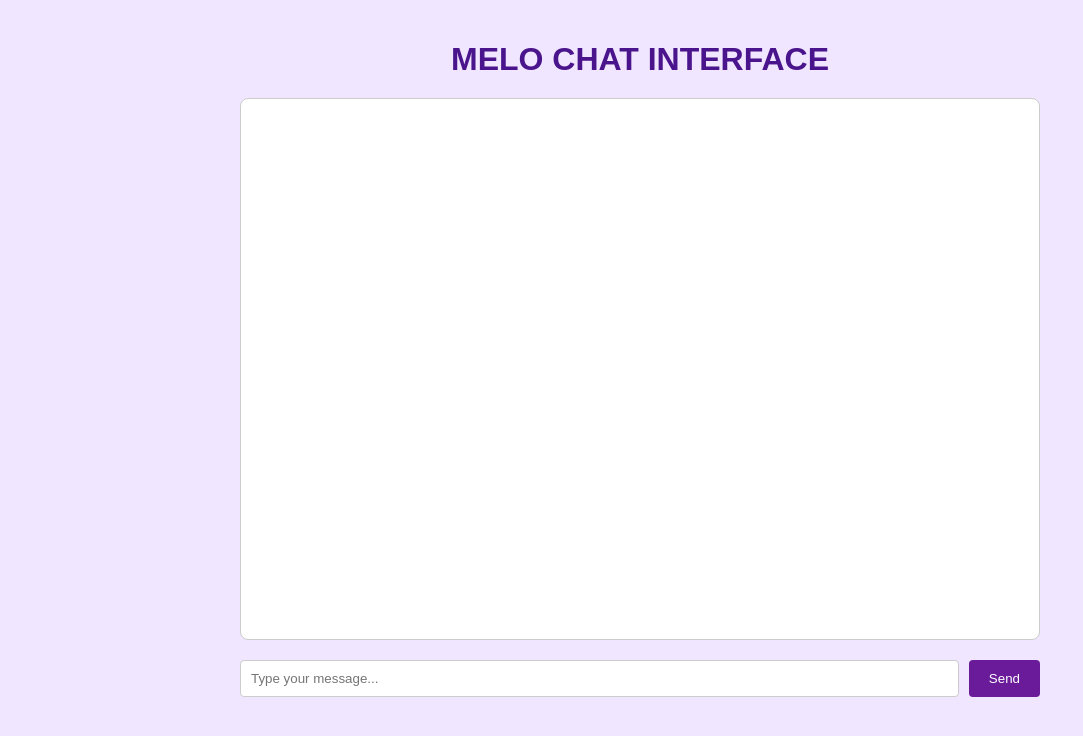
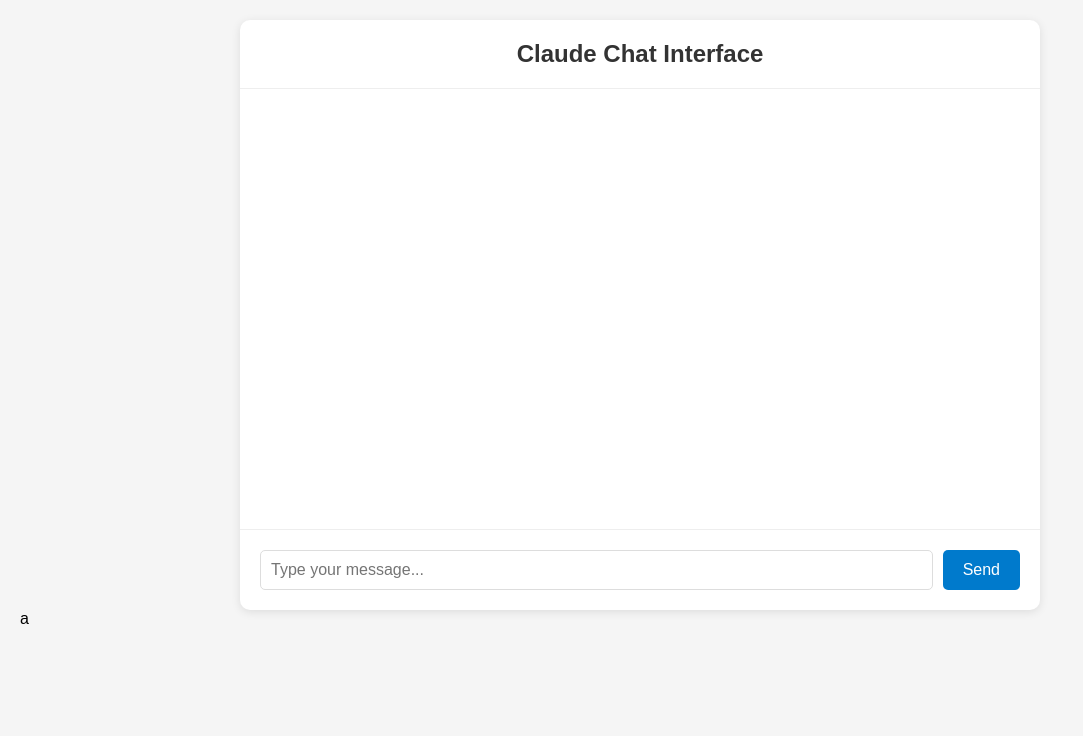
Before and after one commit to cotemelo/claude-chat, a Flask app: page / in a window 1280 px wide. Shown: the top 736 px of the page, without its empty margins (0-1083 px from the left). Run offline with Flask 3, Linux system fonts and the light colour scheme.

Commit message:
Update interface title and colors

```diff
--- a/static/css/style.css
+++ b/static/css/style.css
@@ -1,72 +1,79 @@
 body {
+    font-family: Arial, sans-serif;
     margin: 0;
-    padding: 0;
-    font-family: Arial, sans-serif;
-    background-color: #f0e6ff;  /* Light purple background */
+    padding: 20px;
+    background-color: #f5f5f5;
 }
 
-.container {
+.chat-container {
     max-width: 800px;
     margin: 0 auto;
+    background-color: white;
+    border-radius: 10px;
+    box-shadow: 0 2px 10px rgba(0,0,0,0.1);
+}
+
+.chat-header {
+    padding: 20px;
+    border-bottom: 1px solid #eee;
+    text-align: center;
+}
+
+.chat-header h1 {
+    margin: 0;
+    font-size: 24px;
+    color: #333;
+}
+
+.chat-messages {
+    height: 400px;
+    overflow-y: auto;
     padding: 20px;
 }
 
-h1 {
-    text-align: center;
-    color: #4a148c;  /* Darker purple for contrast */
-    margin-bottom: 20px;
+.message {
+    margin-bottom: 15px;
+    padding: 10px;
+    border-radius: 5px;
 }
 
-.chat-container {
-    height: 500px;
-    overflow-y: auto;
-    border: 1px solid #ccc;
-    padding: 20px;
-    margin-bottom: 20px;
-    background-color: white;
-    border-radius: 8px;
+.user-message {
+    background-color: #007ACC;
+    color: white;
+    margin-left: 20%;
 }
 
-.input-container {
+.claude-message {
+    background-color: #228B22;
+    color: white;
+    margin-right: 20%;
+}
+
+.chat-input {
+    padding: 20px;
+    border-top: 1px solid #eee;
     display: flex;
     gap: 10px;
 }
 
 #userInput {
-    flex-grow: 1;
+    flex: 1;
     padding: 10px;
-    border: 1px solid #ccc;
-    border-radius: 4px;
+    border: 1px solid #ddd;
+    border-radius: 5px;
+    font-size: 16px;
 }
 
 #sendButton {
     padding: 10px 20px;
-    background-color: #6a1b9a;  /* Purple button */
+    background-color: #007ACC;
     color: white;
     border: none;
-    border-radius: 4px;
+    border-radius: 5px;
     cursor: pointer;
+    font-size: 16px;
 }
 
 #sendButton:hover {
-    background-color: #4a148c;  /* Darker purple on hover */
+    background-color: #005999;
 }
-
-.message {
-    margin-bottom: 15px;
-    padding: 10px;
-    border-radius: 4px;
-}
-
-.user-message {
-    background-color: #e3f2fd;  /* Light blue for user messages */
-}
-
-.claude-message {
-    background-color: #f3e5f5;  /* Very light purple for Claude's messages */
-}
-
-strong {
-    display: block;
-    margin-bottom: 5px;
-}
--- a/templates/index.html
+++ b/templates/index.html
@@ -3,18 +3,22 @@
 <head>
     <meta charset="UTF-8">
     <meta name="viewport" content="width=device-width, initial-scale=1.0">
-    <title>MELO CHAT INTERFACE</title>
-    <link rel="stylesheet" href="/static/css/style.css">
+    <title>Claude Chat Interface</title>
+    <link rel="stylesheet" href="{{ url_for('static', filename='css/style.css') }}">
 </head>
 <body>
-    <div class="container">
-        <h1>MELO CHAT INTERFACE</h1>
-        <div id="chatMessages" class="chat-container"></div>
-        <div class="input-container">
+    <div class="chat-container">
+        <div class="chat-header">
+            <h1>Claude Chat Interface</h1>
+        </div>
+        <div class="chat-messages" id="chatMessages">
+            <!-- Messages will be added here dynamically -->
+        </div>
+        <div class="chat-input">
             <input type="text" id="userInput" placeholder="Type your message...">
             <button id="sendButton">Send</button>
         </div>
     </div>
-    <script src="/static/js/main.js"></script>
+    <script src="{{ url_for('static', filename='js/main.js') }}"></script>
 </body>
-</html>
+</html>a
```
